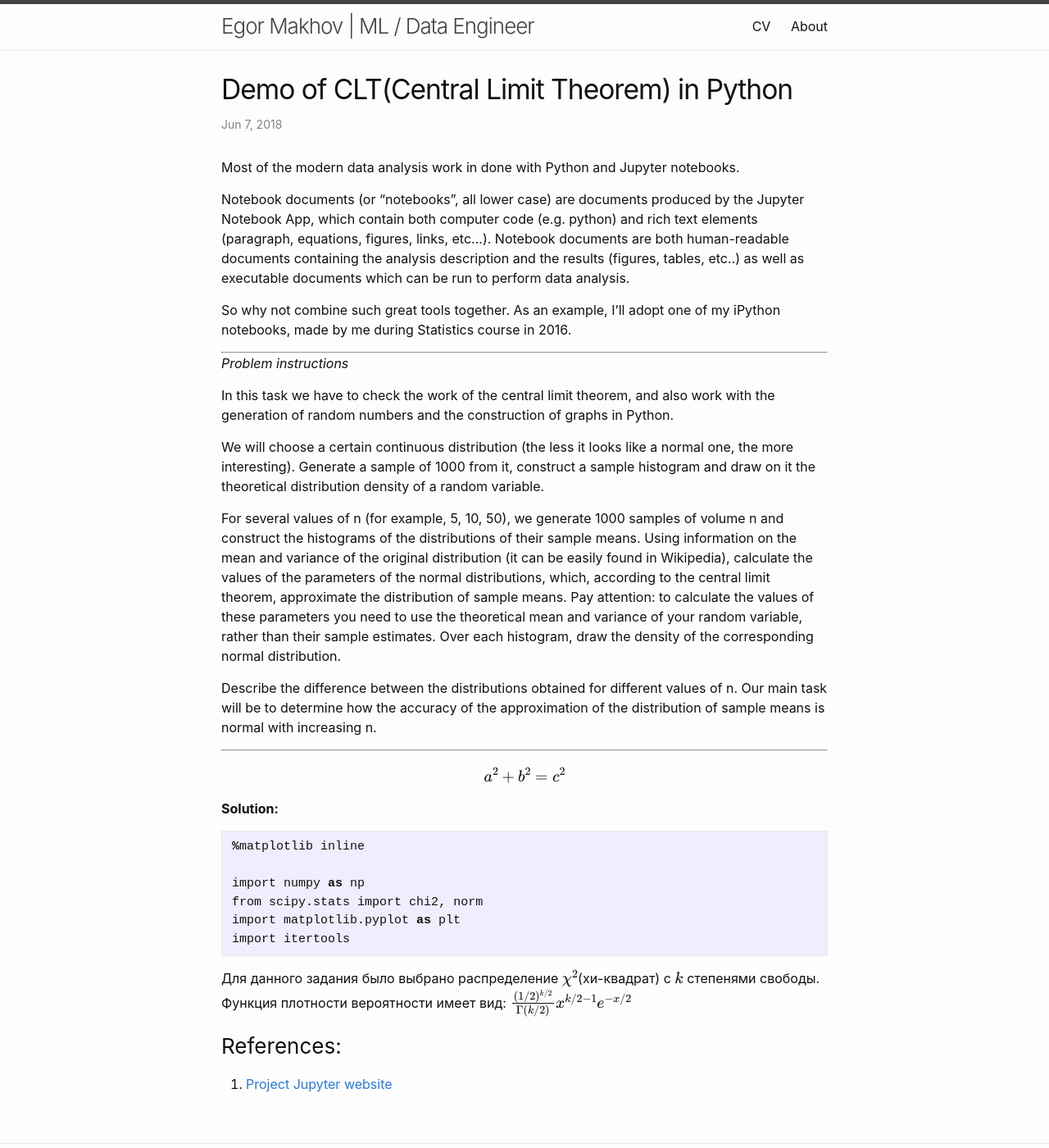
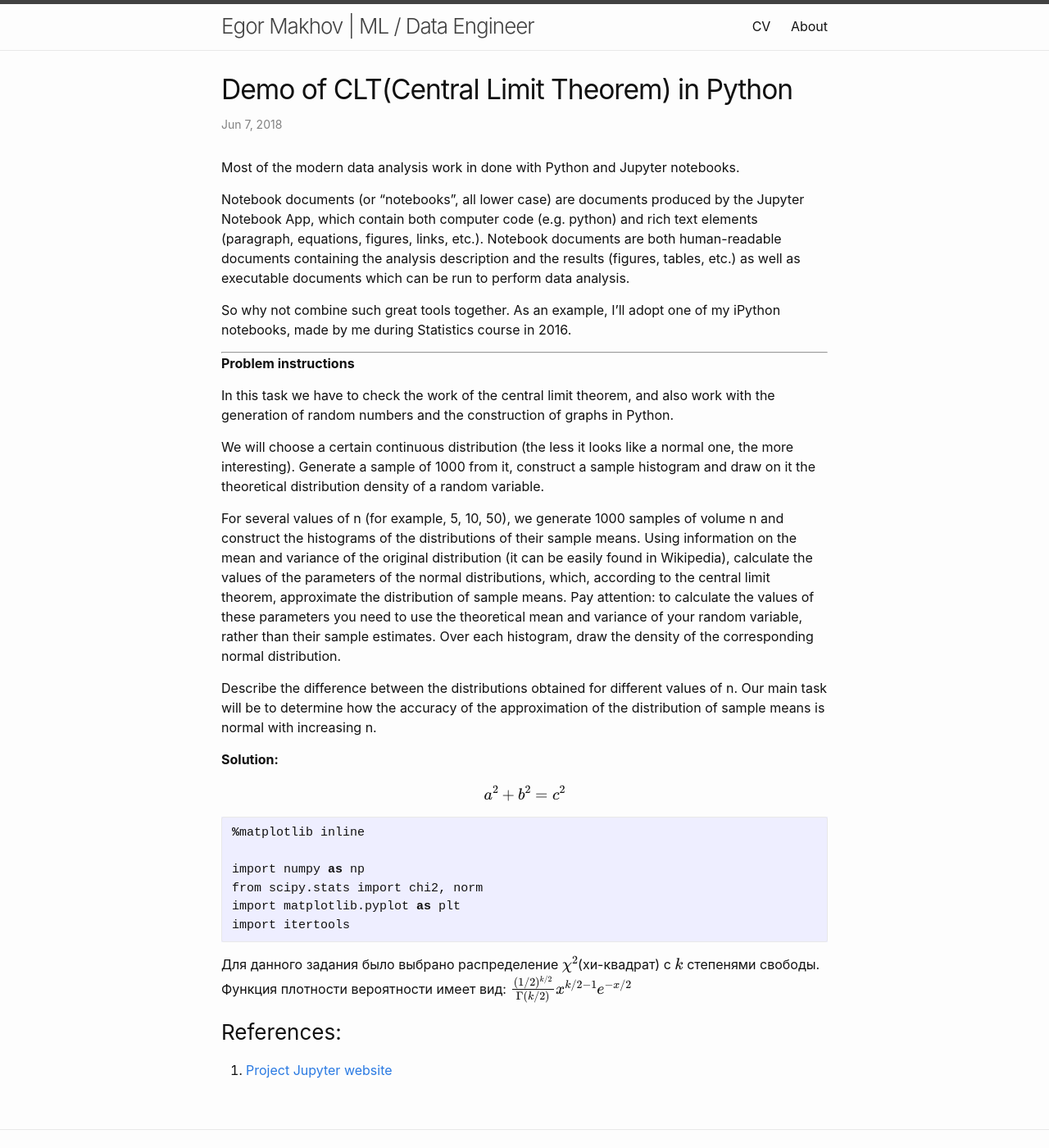
Before and after one commit to emakhov/emakhov.github.io, a Jekyll site: the page built from _posts/2018-06-07-jekyll-and-jupyter.md, in a window 1280 px wide and 1400 px high. Shown: the whole window at 82% size. Built offline with Jekyll 4.4.1, drawn with Linux system fonts in a browser that asks for light colours; formulas are drawn with MathJax 3.

````diff
--- a/_posts/2018-06-07-jekyll-and-jupyter.md
+++ b/_posts/2018-06-07-jekyll-and-jupyter.md
@@ -11,15 +11,15 @@ Most of the modern data analysis work in done with Python and Jupyter notebooks.
 
 Notebook documents (or “notebooks”, all lower case) are documents produced by the Jupyter
  Notebook App, which contain both computer code (e.g. python) and rich text elements
-  (paragraph, equations, figures, links, etc…). Notebook documents are both human-readable
-   documents containing the analysis description and the results (figures, tables, etc..)
+  (paragraph, equations, figures, links, etc.). Notebook documents are both human-readable
+   documents containing the analysis description and the results (figures, tables, etc.)
     as well as executable documents which can be run to perform data analysis.
 
 So why not combine such great tools together. As an example, I'll adopt one of my iPython
  notebooks, made by me during Statistics course in 2016.
 
 ---
-*Problem instructions*
+**Problem instructions**
 
 In this task we have to check the work of the central limit theorem, and also work with
  the generation of random numbers and the construction of graphs in Python.
@@ -41,12 +41,9 @@ Describe the difference between the distributions obtained for different values
  will be to determine how the accuracy of the approximation of the distribution of sample means is
   normal with increasing n.
 
----
+**Solution:**
 
 $$a^2 + b^2 = c^2$$
-
-**Solution:**
-
 
 ```python
 %matplotlib inline
````
